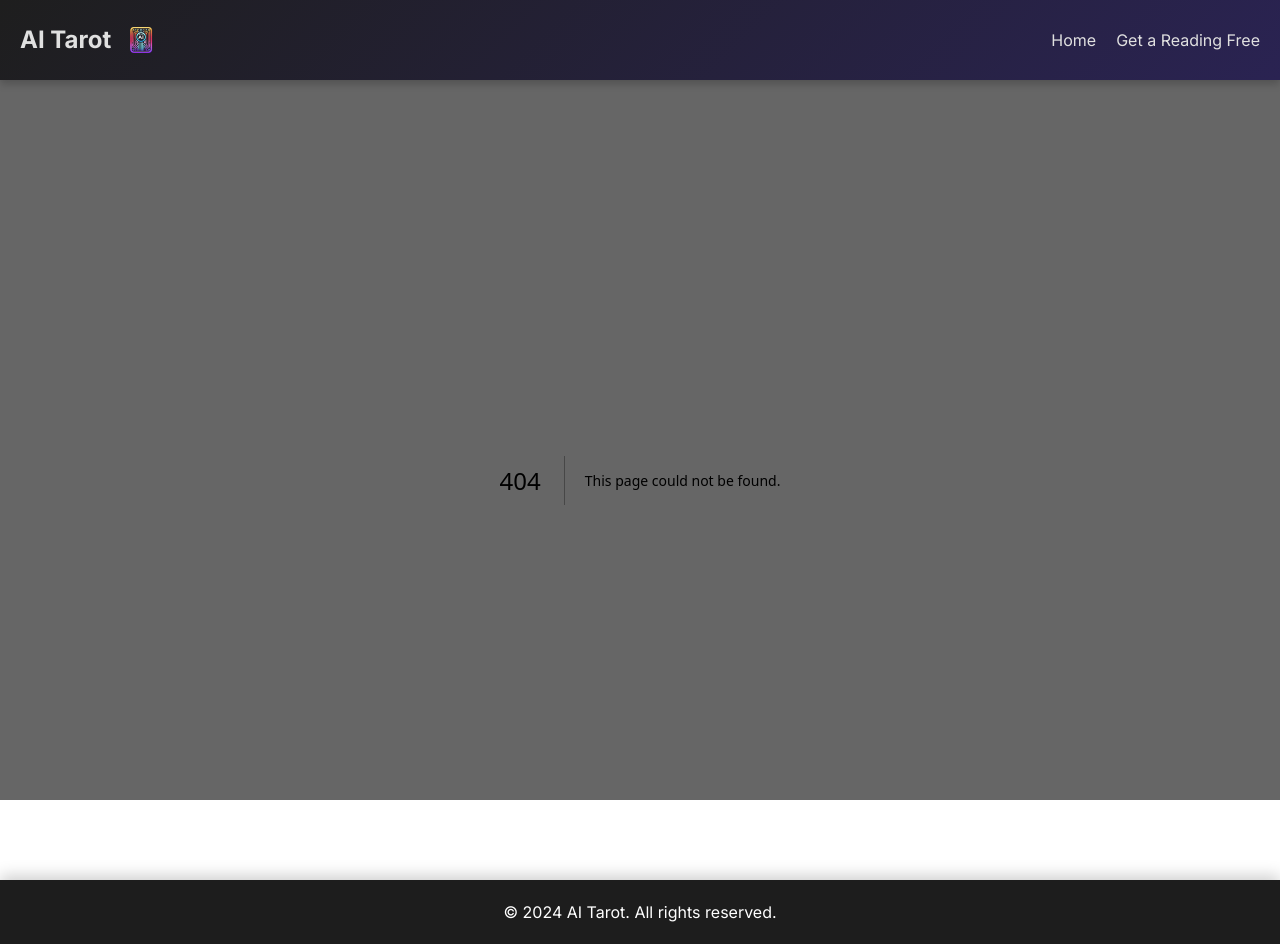
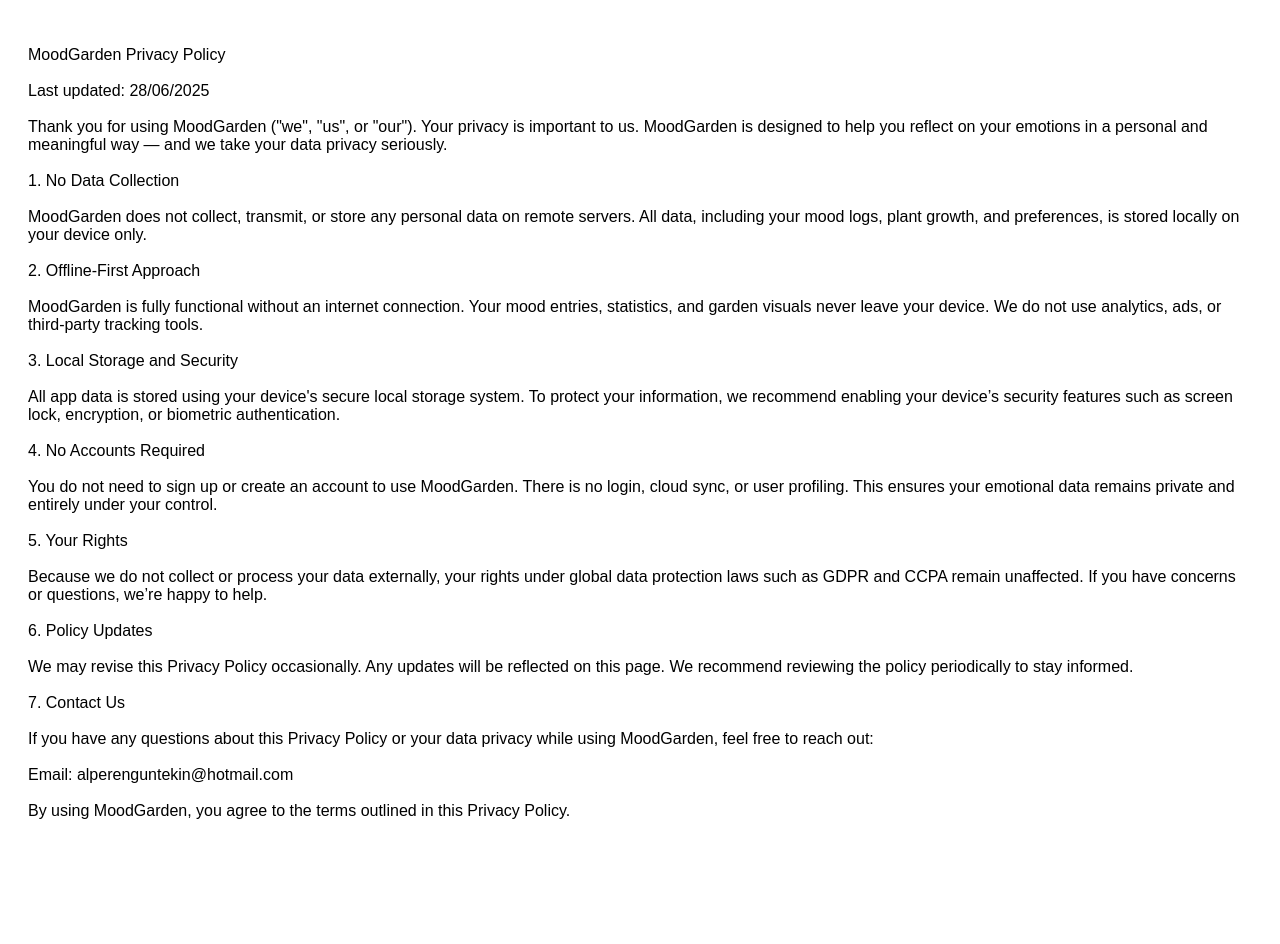
Before and after one commit to AlperenGuntekin/tarot-ai-next, a Next.js app: page /moodgarden-privacy-policy in a window 1280 px wide. Before the commit this address had no page. After the commit the page ends 848 px from the top, so only its background shows below. Built offline with nearby package versions, Linux system fonts and the light colour scheme.

Commit message:
feature/mood-garden-privacy-policy-added

```diff
--- /dev/null
+++ b/pages/moodgarden-privacy-policy.tsx
@@ -0,0 +1,58 @@
+// pages/moodgarden-privacy-policy.tsx
+import React from 'react';
+
+const privacyPolicy = `
+MoodGarden Privacy Policy
+
+Last updated: 28/06/2025
+
+Thank you for using MoodGarden ("we", "us", or "our"). Your privacy is important to us. MoodGarden is designed to help you reflect on your emotions in a personal and meaningful way — and we take your data privacy seriously.
+
+1. No Data Collection
+
+MoodGarden does not collect, transmit, or store any personal data on remote servers. All data, including your mood logs, plant growth, and preferences, is stored locally on your device only.
+
+2. Offline-First Approach
+
+MoodGarden is fully functional without an internet connection. Your mood entries, statistics, and garden visuals never leave your device. We do not use analytics, ads, or third-party tracking tools.
+
+3. Local Storage and Security
+
+All app data is stored using your device's secure local storage system. To protect your information, we recommend enabling your device’s security features such as screen lock, encryption, or biometric authentication.
+
+4. No Accounts Required
+
+You do not need to sign up or create an account to use MoodGarden. There is no login, cloud sync, or user profiling. This ensures your emotional data remains private and entirely under your control.
+
+5. Your Rights
+
+Because we do not collect or process your data externally, your rights under global data protection laws such as GDPR and CCPA remain unaffected. If you have concerns or questions, we’re happy to help.
+
+6. Policy Updates
+
+We may revise this Privacy Policy occasionally. Any updates will be reflected on this page. We recommend reviewing the policy periodically to stay informed.
+
+7. Contact Us
+
+If you have any questions about this Privacy Policy or your data privacy while using MoodGarden, feel free to reach out:
+
+Email: alperenguntekin@hotmail.com
+
+By using MoodGarden, you agree to the terms outlined in this Privacy Policy.
+`;
+
+const MoodGardenPrivacyPolicyPage: React.FC = () => {
+  return (
+    <div
+      style={{
+        padding: '20px',
+        fontFamily: 'Arial, sans-serif',
+        whiteSpace: 'pre-wrap',
+      }}
+    >
+      {privacyPolicy}
+    </div>
+  );
+};
+
+export default MoodGardenPrivacyPolicyPage;
```
